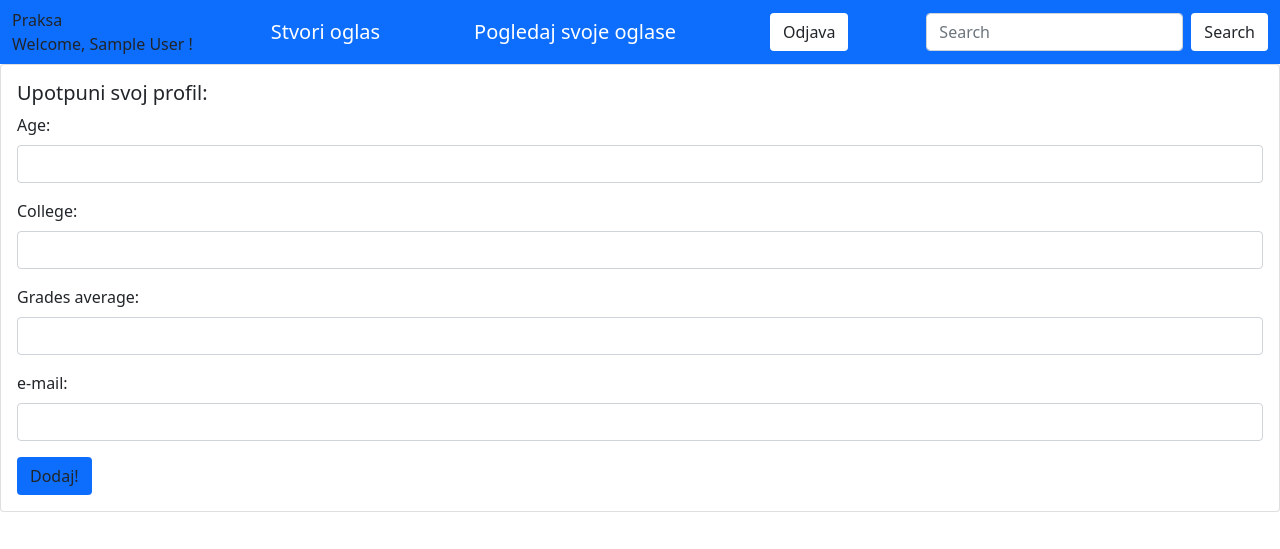
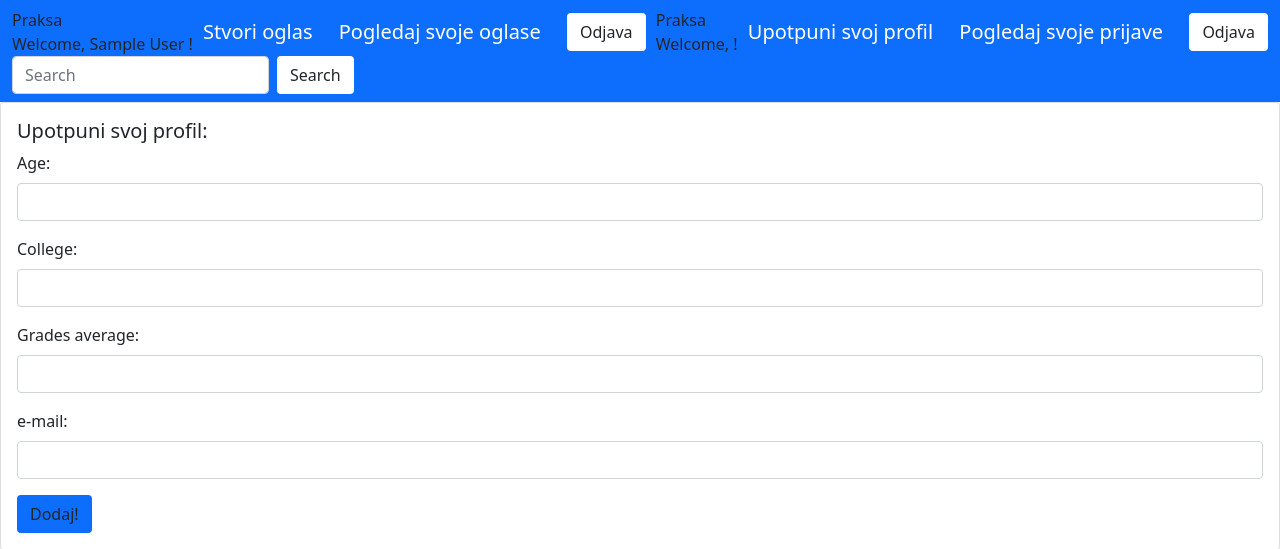
Before and after one commit to TiHedze/praksa-portal, a PHP site: page /view/profil/profil.php in a window 1280 px wide. Shown: the top 549 px of the page. Run offline with PHP 8.4, Linux system fonts and the light colour scheme; the visitor is signed in with stand-in values (Sample User, id 1).

Commit message:
profil changes

```diff
--- a/src/controller/profilController.php
+++ b/src/controller/profilController.php
@@ -11,7 +11,11 @@ require_once __DIR__ . '/../model/user/user.service.php';
 
             require_once __DIR__ . '/../view/homepage/users_index.php';
         }
-        public function profil(){
+        public function profil()
+        {
+
+            session_start();
+
             $title = 'Profil';
             $ls = new profilService;
             if( isset( $_POST['age']) && isset( $_POST['college']) && isset( $_POST['grades'] ) && isset( $_POST['email'] )){
--- a/src/view/ads/addNewAd.php
+++ b/src/view/ads/addNewAd.php
@@ -1,4 +1,5 @@
 <?php
+
 $title = "Add new ad";
 session_start();
 
--- a/src/view/core/navbar.php
+++ b/src/view/core/navbar.php
@@ -20,18 +20,19 @@
 				'<button class="btn bg-white" type="submit">Odjava</button>' .
 			'</form> ';
 		}
-		if( isset( $_SESSION['user']->username) ){
+		if( isset( $_SESSION['user']) ){
 			echo 'Praksa';
 			echo '<br>';
 			echo 'Welcome, '.$_SESSION['user']->username. ' !';
 
 			//echo '<a class="navbar-brand"  href="./../src/view/homepage/homepage.php">Početna</a>';
 
+			echo '<a class="navbar-brand"  href="./../src/view/profil/profil.php">Upotpuni svoj profil</a>';
+			echo '<a class="navbar-brand"  href="./../src/view/ads/myAds.php">Pogledaj svoje prijave</a>';
+
 			echo '<form class="d-flex" method="POST" action="./index.php?rt=login/logout">' .
 				'<button class="btn bg-white" type="submit">Odjava</button>' .
 			'</form> ';
-
-			echo '<a class="navbar-brand"  href="./../src/view/ads/myAds.php">Pogledaj svoje prijave</a>';
 
 		}
 	?>
--- a/src/view/profil/profil.php
+++ b/src/view/profil/profil.php
@@ -1,6 +1,6 @@
 <?php
 
-$title = "Add new ad";
+$title = "Add profil";
 session_start();
 
 require_once __DIR__ . "/../core/_header.php";
@@ -11,7 +11,7 @@ require_once __DIR__ . "/../core/navbar.php";
 <div class="card" id=; ?>
     <div class="card-body">
         <h5 class="card-title">Upotpuni svoj profil: </h5>
-            <form action="index.php?rt=profil/profil" method="post">
+            <form action="./../../index.php?rt=profil/profil" method="post">
                 <div class="mb-3">
                     <label for="age" class="form-label">Age:</label>
                     <input id="age" class="form-control" name="age" type="text">
```
